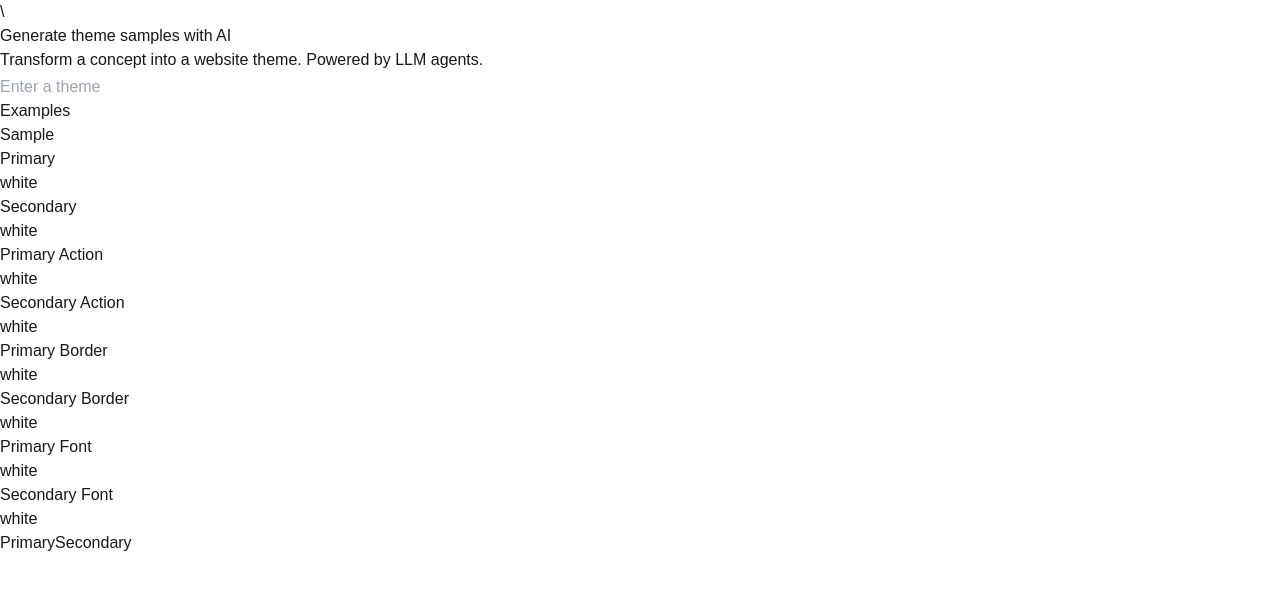
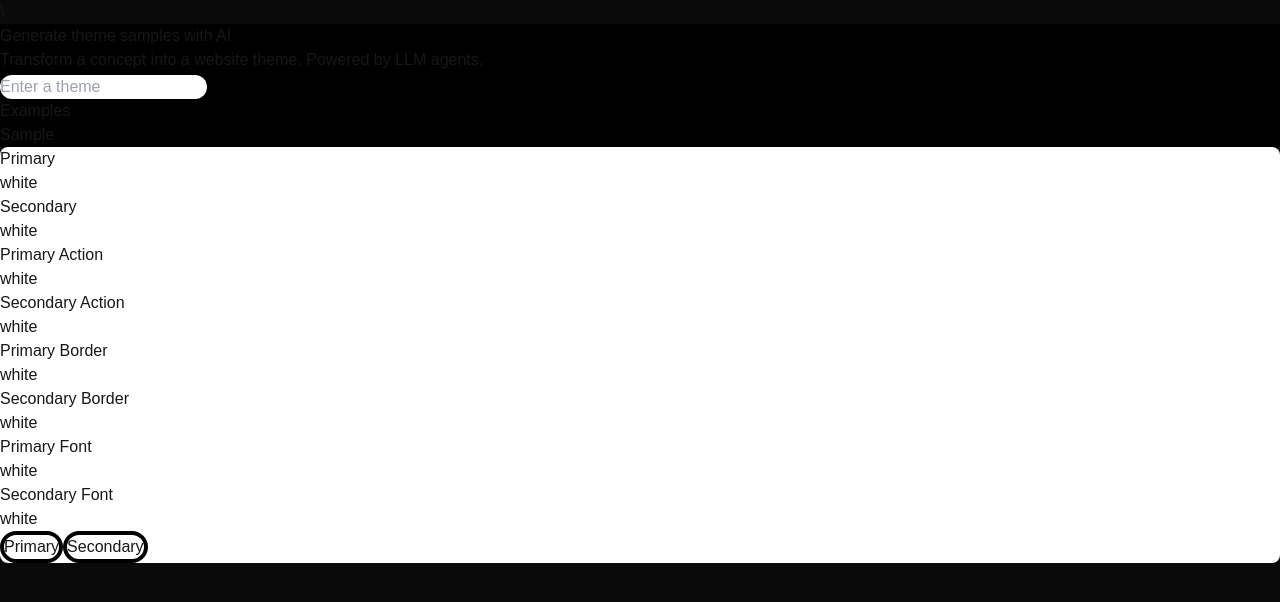
Before and after one commit to Bouhm/themomatic-client, a Next.js app: page / in a window 1280 px wide. Shown: the top 602 px of the page. Built offline with nearby package versions, Linux system fonts and the light colour scheme; some icons are missing.

Commit message:
update dynamic style load from json

```diff
--- a/src/app/Components/Main.tsx
+++ b/src/app/Components/Main.tsx
@@ -1,19 +1,24 @@
 "use client";
 import Head from 'next/head';
-import ThemeInfo from "./ThemeInfo";
-import StyleInfo from "./StyleInfo";
-import DefaultTheme from '../Data/defaultTheme.json';
-import { useEffect, useState } from 'react';
-import { IThemeConfig } from '../Data/interfaces';
+import DefaultTheme from '../data/defaultTheme.json';
+import { useEffect } from 'react';
+import { IThemeConfig } from '../data/interfaces';
+import useApi from '../hooks/useApi';
+import ThemeInfo from './ThemeInfo';
+import StyleInfo from './StyleInfo';
 
 export default function Home() {
-  const [styleConfig, setStyleConfig] = useState<IThemeConfig>();
+  const { data, error, isLoading } = useApi<IThemeConfig>('');
+  let themeConfig = data ?? DefaultTheme;
   let googleFontUrl;
 
   useEffect(() => {
-    setStyleConfig(DefaultTheme)
-    googleFontUrl = `https://fonts.googleapis.com/css2?family=${encodeURIComponent(DefaultTheme.customStyle.font)};1&display=swap`;
-  }, []);
+    document.body.style.backgroundColor = themeConfig.palette.backgroundColor;
+    googleFontUrl = `https://fonts.googleapis.com/css2?family=${encodeURIComponent(themeConfig.customStyle.font)};1&display=swap`;
+  }, [data])
+
+  if (isLoading) return <p>Loading...</p>;
+  if (error) return <p>Error: {error}</p>;
 
   return (
     <>
@@ -23,10 +28,18 @@ export default function Home() {
       </Head>
       <main className="flex flex-wrap md:flex-nowrap max-w-screen-2xl md:max-w-screen-full">
         <div className="flex-auto w-full md:w-3/5 p-18 md:pt-28 md:pl-28 md:pr-8">
-          <ThemeInfo />
+          <ThemeInfo
+            font={themeConfig!.customStyle.font!}
+            pageStyle={themeConfig!.customStyle.backgroundStyle}
+            inputStyle={themeConfig!.customStyle.inputStyle}
+          />
         </div>
         <div className="flex-initial w-full md:w-2/5 p-18 md:pt-28 md:pr-28 md:pl-8">
-          <StyleInfo />
+          <StyleInfo
+            color={themeConfig!.palette.containerColor}
+            containerStyle={themeConfig!.customStyle.containerStyle}
+            buttonStyle={themeConfig!.customStyle.buttonStyle}
+          />
         </div>
       </main>
     </>
--- a/src/app/Components/StyleInfo.tsx
+++ b/src/app/Components/StyleInfo.tsx
@@ -1,5 +1,5 @@
 import StyleDetail from "./StyleDetail";
-import Button from "./UI/Button";
+import Button from "./ui/Button";
 
 interface IStyleDetail {
     name: string
@@ -32,12 +32,23 @@ const details: IStyleDetail[] = [
     }
 ]
 
-export default function StyleInfo() {
-  return (
-    <div className="grid grid-cols-2 gap-4 rounded-lg p-6 md:min-h-96 bg-white">
+type StyleInfoProps = {
+    color: string
+    containerStyle: string
+    buttonStyle: string
+}
+
+export default function StyleInfo({ color, containerStyle, buttonStyle }: StyleInfoProps) {
+    const style = { ...JSON.parse(containerStyle ?? ''), backgroundColor: color }
+
+    return (
+    <div
+        className="grid grid-cols-2 gap-4 p-6 md:min-h-96"
+        style={style}
+    >
         {details.map((detail,i) => <StyleDetail key={`${detail.name}-${i}`} color="white" label={detail.name}/>)}
-        <Button primary>Primary</Button>
-        <Button>Secondary</Button>
+        <Button style={buttonStyle} primary>Primary</Button>
+        <Button style={buttonStyle} >Secondary</Button>
     </div>
-  );
+    );
 }
--- a/src/app/Components/ThemeInfo.tsx
+++ b/src/app/Components/ThemeInfo.tsx
@@ -1,17 +1,28 @@
 import ThemeThumbnail from "./ThemeThumbnail";
-import Heading from "./UI/Heading";
-import SearchBar from "./UI/SearchBar";
+import Heading from "./ui/Heading";
+import SearchBar from "./ui/SearchBar";
 
-export default function ThemeInfo() {
+type ThemeInfoProps = {
+  font: string
+  pageStyle: string
+  inputStyle: string
+}
+
+export default function ThemeInfo({ font, pageStyle, inputStyle }: ThemeInfoProps) {
+  const customStyle = { ...JSON.parse(pageStyle ?? ''), font }
+
   return (
-    <div className="flex flex-col gap-4">
+    <div
+      className="flex flex-col gap-4"
+      style={customStyle}
+    >
         <Heading>
             Generate theme samples with AI
         </Heading>
         <h3 className="text-xl md:min-h-44 md:text-2xl">
             Transform a concept into a website theme. Powered by LLM agents.
         </h3>
-        <SearchBar placeholder="Enter a theme" />
+        <SearchBar style={inputStyle} placeholder="Enter a theme" />
         <h2 className="text-lg md:text-xl font-bold">
           Examples
         </h2>
--- a/src/app/Components/UI/Button.tsx
+++ b/src/app/Components/UI/Button.tsx
@@ -2,13 +2,17 @@ import { PropsWithChildren } from "react";
 
 type ButtonProps = {
     primary?: boolean
+    style: string
 } & PropsWithChildren
 
-export default function Button({  primary, children }: ButtonProps) {
-    const buttonStyle = primary ? 'bg-white border-black' : 'bg-black border-white'
+export default function Button({ primary, style, children }: ButtonProps) {
+    const buttonClassNames = primary ? 'bg-white border-black' : 'bg-black border-white'
 
     return (
-        <button className={`rounded-full border-solid border-4 text-center ${buttonStyle}`}>
+        <button
+            className={`text-center ${buttonClassNames}`}
+            style={style ? JSON.parse(style) : {}}
+        >
             {children}
         </button>
     )
--- a/src/app/Components/UI/SearchBar.tsx
+++ b/src/app/Components/UI/SearchBar.tsx
@@ -2,18 +2,20 @@ import { Icon } from '@iconify/react';
 
 type SearchBarProps = {
   placeholder: string
+  style: string
 }
 
-export default function SearchBar({ placeholder }: SearchBarProps) {
+export default function SearchBar({ placeholder, style }: SearchBarProps) {
   return (
     <div className="w-96">
       <input
-        className="rounded-full p-3 w-full text-black"
+        className="p-3 w-full text-black"
         type="search"
         maxLength={24}
         placeholder={placeholder}
+        style={style ? JSON.parse(style) : {}}
       />
-      <button className="rounded-full m-[-50px] align-middle w-12 h-12" type="submit">
+      <button className="m-[-50px] align-middle w-12 h-12" type="submit">
         <Icon
           className="text-center m-auto"
           icon="tabler:send"
--- a/src/app/Data/defaultTheme.json
+++ b/src/app/Data/defaultTheme.json
@@ -1,8 +1,9 @@
 {
-  "name": "",
-  "description": "",
+  "title": "Generate theme samples with AI",
+  "description": "Transform a concept into a website theme. Powered by LLM agents.",
   "palette": {
-    "backgroundColor": "#000",
+    "backgroundColor": "#0a0a0a",
+    "containerColor": "#FFF",
     "primaryTextColor": "#FFF",
     "secondaryTextColor": "#FFF",
     "primaryActionColor": "#000",
@@ -10,9 +11,9 @@
   },
   "customStyle": {
     "font": "DM+Serif+Text",
-    "backgroundStyle": "",
-    "containerStyle": "",
-    "buttonStyle": "",
-    "inputStyle": ""
+    "backgroundStyle": "{ \"backgroundColor\": \"black\" }",
+    "containerStyle": "{ \"borderRadius\": \"0.5em\" }",
+    "buttonStyle": "{ \"borderRadius\": \"9999px\", \"border\": \"solid 4px black\" }",
+    "inputStyle": "{ \"borderRadius\": \"9999px\" }"
   }
 }
--- a/src/app/Data/interfaces.ts
+++ b/src/app/Data/interfaces.ts
@@ -1,5 +1,6 @@
 interface IPalette {
   backgroundColor: string,
+  containerColor: string,
   primaryTextColor: string,
   secondaryTextColor: string,
   primaryActionColor: string,
@@ -10,11 +11,12 @@ interface ICustomStyle {
   font: string,
   backgroundStyle: string,
   containerStyle: string,
-  buttonStyle: string
+  buttonStyle: string,
+  inputStyle: string
 }
 
 export interface IThemeConfig {
-  name: string,
+  title: string,
   description: string,
   palette: IPalette,
   customStyle: ICustomStyle
--- /dev/null
+++ b/src/app/hooks/useApi.ts
@@ -0,0 +1,39 @@
+import { useState, useEffect } from "react";
+
+interface UseApiResult<T> {
+  data: T | null;
+  error: string | null;
+  isLoading: boolean;
+}
+
+const useApi = <T>(url: string, options?: RequestInit): UseApiResult<T> => {
+  const [data, setData] = useState<T | null>(null);
+  const [error, setError] = useState<string | null>(null);
+  const [isLoading, setIsLoading] = useState<boolean>(false);
+
+  useEffect(() => {
+    if (!url) return;
+
+    const fetchData = async () => {
+      setIsLoading(true);
+      try {
+        const response = await fetch(url, options);
+        if (!response.ok) {
+          throw new Error(`HTTP error! status: ${response.status}`);
+        }
+        const result: T = await response.json();
+        setData(result);
+      } catch (err) {
+        setError((err as Error).message || "Something went wrong");
+      } finally {
+        setIsLoading(false);
+      }
+    };
+
+    fetchData();
+  }, [url, options]);
+
+  return { data, error, isLoading };
+};
+
+export default useApi;
--- a/src/app/page.tsx
+++ b/src/app/page.tsx
@@ -1,4 +1,4 @@
-import Main from './Components/Main';
+import Main from './components/Main';
 
 export default function Home() {
   return (
```
